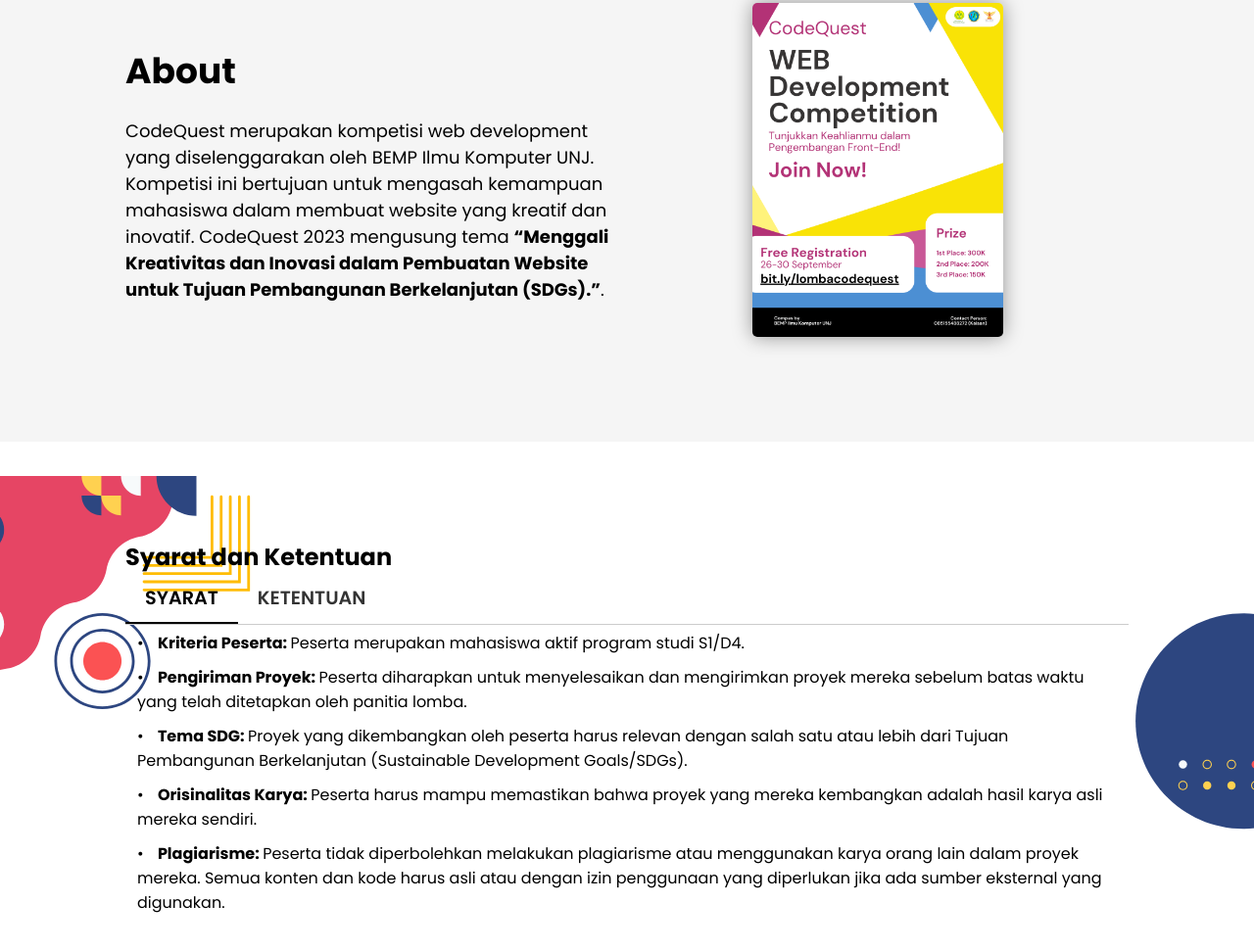
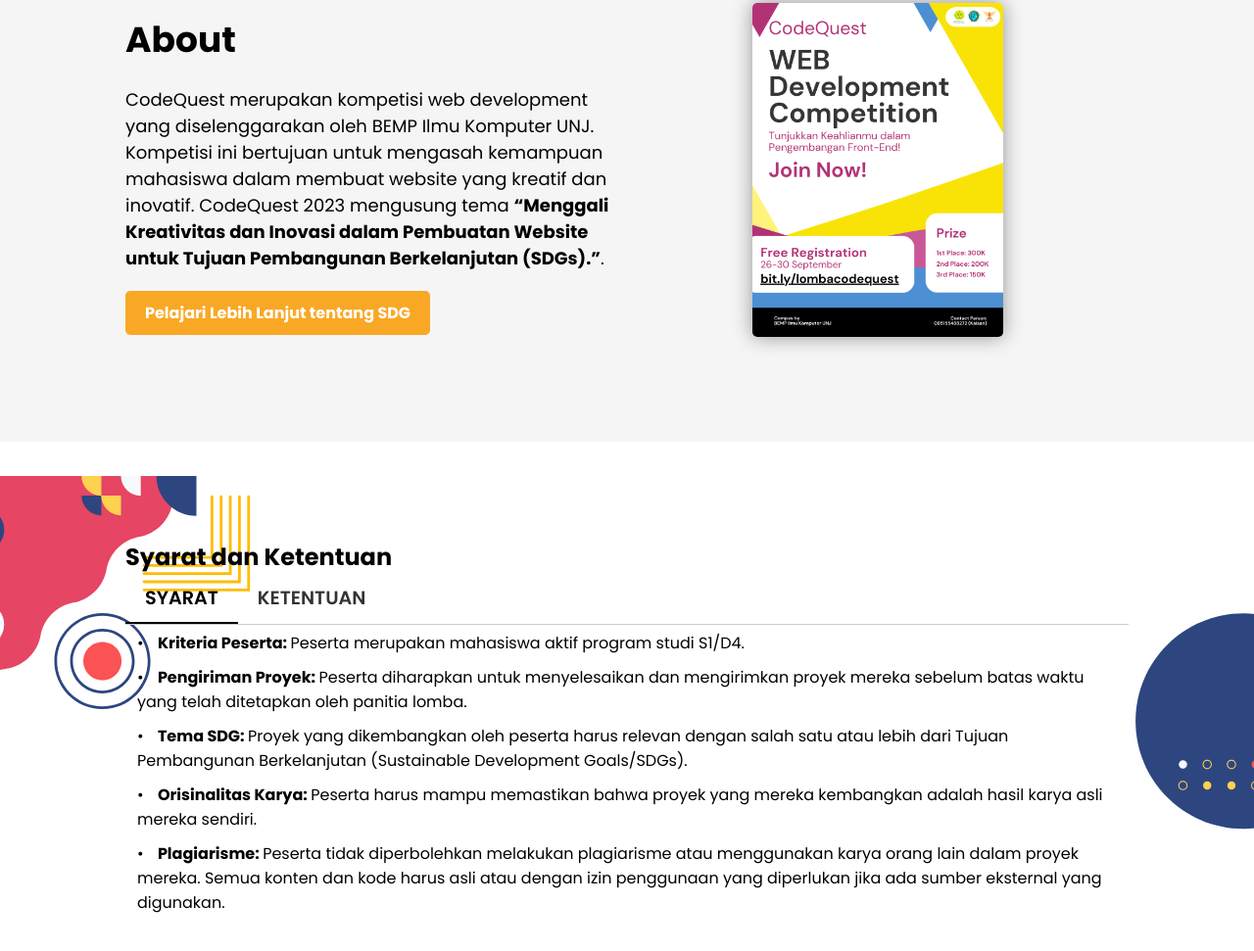
Before and after one commit to ktsabit/codequest, a plain HTML site: page index.html in a window 1280 px wide. Shown: the part 1474-2445 px from the top of the page at 98% size. Drawn offline with nearby package versions, Linux system fonts and the light colour scheme.

Commit message:
dg updated

```diff
--- a/index.html
+++ b/index.html
@@ -68,7 +68,7 @@
               serta sertifikat keunggulan eksklusif yang bisa mengubah impian
               menjadi kenyataan!
             </p>
-            <a href="">Ayo Daftar Sekarang!</a>
+            <a href="https://docs.google.com/forms/d/e/1FAIpQLSeyRH71g_OlMX3Vw7yjyOK_Y8hPnTY5Te1jcDzLWqukDwPMmw/viewform?usp=sf_link">Ayo Daftar Sekarang!</a>
           </div>
         </div>
       </section>
@@ -86,6 +86,7 @@
                 Tujuan Pembangunan Berkelanjutan (SDGs).”</strong
               >.
             </p>
+            <a href="https://sdgs.un.org/goals">Pelajari Lebih Lanjut tentang SDG</a>
           </div>
           <div class="about_image">
             <img src="asset/poster_codequest.png" alt="About" />
--- a/style.css
+++ b/style.css
@@ -302,6 +302,24 @@
   border: 1px solid #f9a826;
 }
 
+.about a {
+  display: inline-block;
+  margin-top: 20px;
+  padding: 10px 20px;
+  background-color: #f9a826;
+  color: #fff;
+  text-decoration: none;
+  border-radius: 5px;
+  font-weight: 700;
+  transition: all 0.3s ease;
+}
+
+.about a:hover {
+  background-color: #fff;
+  color: #f9a826;
+  border: 1
+}
+
 footer {
   background-color: #1a1a1a;
   color: #fff;
```
